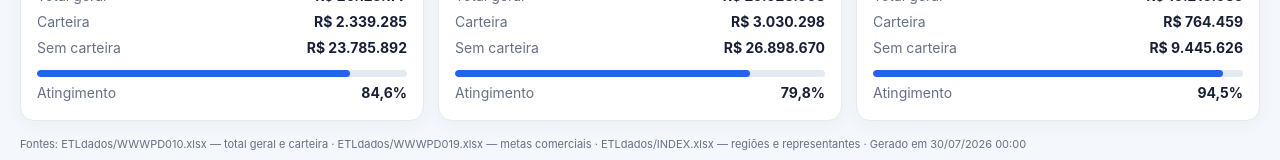
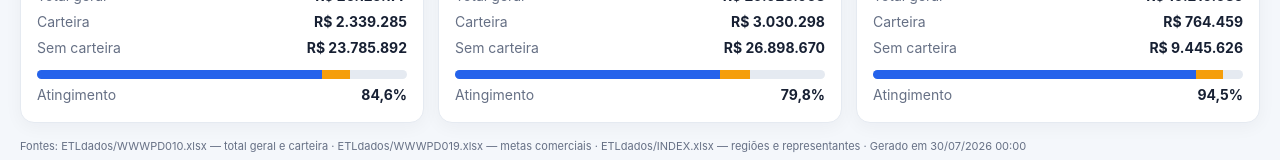
Before and after one commit to ernanintcomercial/realizado-carteira-julho-2026, a plain HTML site: page index.html in a window 1280 px wide. Shown: the part 1015-1175 px from the top of the page. Drawn offline with Linux system fonts and the light colour scheme.

Commit message:
feat: detalha carteira nas barras regionais

```diff
--- a/index.html
+++ b/index.html
@@ -25,7 +25,7 @@
     .main-grid{grid-template-columns:minmax(0,1.75fr) minmax(300px,.75fr);margin-bottom:14px}.panel{padding:18px}.panel-head{display:flex;justify-content:space-between;gap:12px;align-items:center;margin-bottom:14px}.panel h2{font-size:15px;margin:0}.legend{display:flex;gap:12px;font-size:11px;color:var(--muted)}.dot{display:inline-block;width:8px;height:8px;border-radius:50%;margin-right:4px}
     svg{width:100%;display:block}.gridline{stroke:var(--line);stroke-width:1}.axis{fill:var(--muted);font-size:10px}.goalbar{fill:var(--blue2)}.realbar{fill:var(--blue)}.walletbar{fill:var(--amber)}.salesline{fill:none;stroke:var(--blue);stroke-width:3}.walletline{fill:none;stroke:var(--amber);stroke-width:3}
     .chart-shell{position:relative}.chart-tooltip{display:none;position:absolute;z-index:5;pointer-events:none;min-width:210px;padding:10px 12px;border-radius:9px;background:var(--nav);color:#fff;box-shadow:0 10px 35px #0005;font-size:12px}.chart-tooltip strong{display:block;margin-bottom:6px}.tip-row{display:flex;justify-content:space-between;gap:18px;margin-top:3px}.hover-guide{stroke:var(--muted);stroke-width:1;stroke-dasharray:4 4}.hover-band{fill:var(--blue);opacity:.07}.hover-point{stroke:var(--card);stroke-width:3}
-    .regions{grid-template-columns:repeat(3,1fr);margin-bottom:14px}.region{padding:16px}.region h3{font-size:13px;margin:0 0 12px}.metric{display:flex;justify-content:space-between;gap:8px;margin-top:6px}.metric span{color:var(--muted)}.progress{height:7px;background:var(--line);border-radius:9px;overflow:hidden;margin-top:12px}.progress i{display:block;height:100%;background:var(--blue);border-radius:9px}
+    .regions{grid-template-columns:repeat(3,1fr);margin-bottom:14px}.region{padding:16px}.region h3{font-size:13px;margin:0 0 12px}.metric{display:flex;justify-content:space-between;gap:8px;margin-top:6px}.metric span{color:var(--muted)}.progress{display:flex;height:9px;background:var(--line);border-radius:9px;overflow:hidden;margin-top:12px}.progress span{display:block;height:100%}.progress-net{background:var(--blue)}.progress-wallet{background:var(--amber)}
     .insights{display:grid;gap:9px}.insight{padding:11px;border-left:3px solid var(--blue);background:var(--bg);border-radius:7px}.insight.warn{border-color:var(--amber)}.insight.bad{border-color:var(--red)}
     .split{grid-template-columns:1fr 1fr}.table-wrap{overflow:auto;max-height:520px}table{width:100%;border-collapse:collapse;min-width:690px}th,td{padding:10px 11px;border-bottom:1px solid var(--line);white-space:nowrap;text-align:right}th:first-child,td:first-child{text-align:left}th{position:sticky;top:0;background:var(--nav);color:#fff;font-size:10px;text-transform:uppercase;letter-spacing:.04em;z-index:2}tbody tr:hover{background:var(--bg)}.filter-link{border:0;padding:0;background:transparent;color:var(--ink);font:inherit;font-weight:700;cursor:pointer;text-align:left}.filter-link:hover{color:var(--blue);text-decoration:underline}
     .pill{display:inline-block;padding:3px 8px;border-radius:20px;background:var(--blue2);color:var(--blue);font-weight:700;font-size:11px}.pill.good{background:#d1fae5;color:#047857}.pill.warn{background:#fef3c7;color:#b45309}.pill.bad{background:#fee2e2;color:#b91c1c}
@@ -163,7 +163,7 @@ function render(){
 }
 function renderRegions(){
   const regionAgg=aggregate(rows,['regiao']).sort((a,b)=>data.ordemRegioes.indexOf(a.regiao)-data.ordemRegioes.indexOf(b.regiao));
-  $('regionCards').innerHTML=regionAgg.map(r=>{const p=percent(r.realizado,r.meta),net=Math.max(0,r.realizado-r.carteira);return `<article class="card region"><h3>${r.regiao}</h3><div class="metric"><span>Meta</span><b>${money(r.meta)}</b></div><div class="metric"><span>Total geral</span><b>${money(r.realizado)}</b></div><div class="metric"><span>Carteira</span><b>${money(r.carteira)}</b></div><div class="metric"><span>Sem carteira</span><b>${money(net)}</b></div><div class="progress"><i style="width:${Math.min(100,p)}%"></i></div><div class="metric"><span>Atingimento</span><b>${p.toLocaleString('pt-BR',{maximumFractionDigits:1})}%</b></div></article>`}).join('');
+  $('regionCards').innerHTML=regionAgg.map(r=>{const p=percent(r.realizado,r.meta),net=Math.max(0,r.realizado-r.carteira),totalWidth=Math.min(100,p),netWidth=r.realizado?totalWidth*net/r.realizado:0,walletWidth=Math.max(0,totalWidth-netWidth);return `<article class="card region"><h3>${r.regiao}</h3><div class="metric"><span>Meta</span><b>${money(r.meta)}</b></div><div class="metric"><span>Total geral</span><b>${money(r.realizado)}</b></div><div class="metric"><span>Carteira</span><b>${money(r.carteira)}</b></div><div class="metric"><span>Sem carteira</span><b>${money(net)}</b></div><div class="progress" role="img" aria-label="${r.regiao}: ${p.toLocaleString('pt-BR',{maximumFractionDigits:1})}% da meta; ${money(net)} sem carteira e ${money(r.carteira)} em carteira"><span class="progress-net" style="width:${netWidth}%"></span><span class="progress-wallet" style="width:${walletWidth}%"></span></div><div class="metric"><span>Atingimento</span><b>${p.toLocaleString('pt-BR',{maximumFractionDigits:1})}%</b></div></article>`}).join('');
 }
 function renderInsights(meta,real,wallet){
   const repAgg=aggregate(rows,['repId','representante','regiao']),best=repAgg.filter(x=>x.meta>0).sort((a,b)=>percent(b.realizado,b.meta)-percent(a.realizado,a.meta))[0];
```
